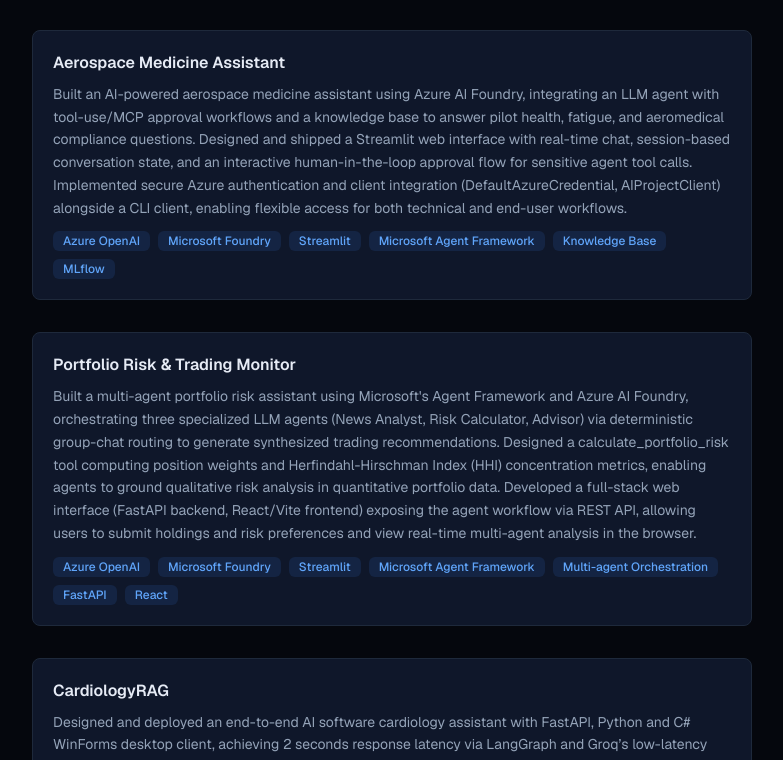
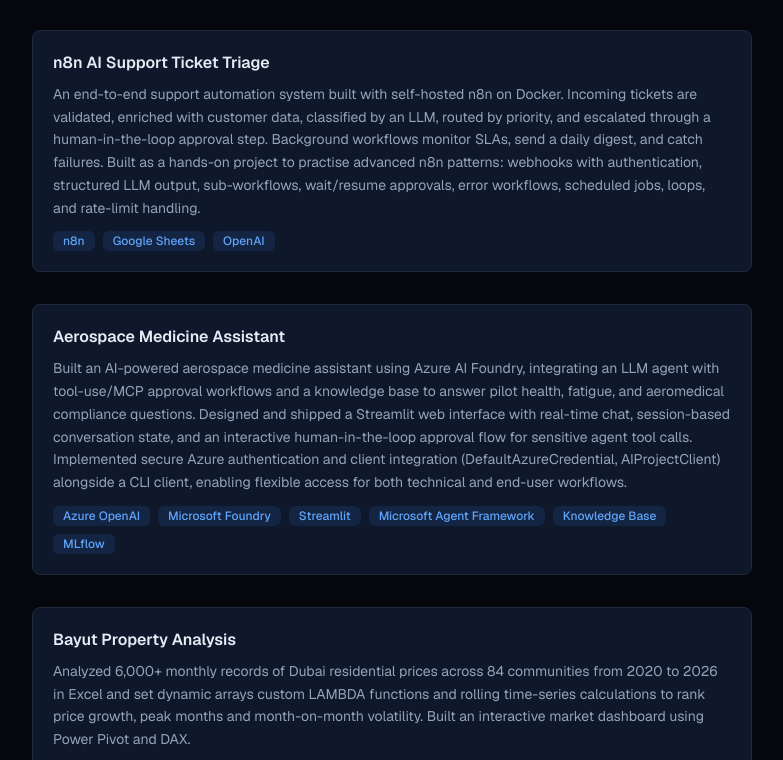
Before and after one commit to nihalpatel99/portfolio-page, a Next.js app: page / in a window 1280 px wide. Shown: the part 3400-4160 px from the top of the page, without its empty margins (248-1031 px from the left). Built offline with nearby package versions, Linux system fonts and the light colour scheme.

Commit message:
Added two new projects

```diff
--- a/app/data/profile.ts
+++ b/app/data/profile.ts
@@ -113,12 +113,26 @@
     tech: ["Azure OpenAI", "Microsoft Foundry", "Streamlit"],
     link: "https://github.com/nihalpatel99/aircraft-maintenance-assistant",
   },
+   {
+    name: "n8n AI Support Ticket Triage",
+    description: "An end-to-end support automation system built with self-hosted n8n on Docker. Incoming tickets are validated, enriched with customer data, classified by an LLM, routed by priority, and escalated through a human-in-the-loop approval step. Background workflows monitor SLAs, send a daily digest, and catch failures.\n" +
+ "Built as a hands-on project to practise advanced n8n patterns: webhooks with authentication, structured LLM output, sub-workflows, wait/resume approvals, error workflows, scheduled jobs, loops, and rate-limit handling.",
+    tech: ["n8n", "Google Sheets", "OpenAI"],
+    link: "https://github.com/nihalpatel99/aerospace-medicine",
+  },
   {
     name: "Aerospace Medicine Assistant",
     description: "Built an AI-powered aerospace medicine assistant using Azure AI Foundry, integrating an LLM agent with tool-use/MCP approval workflows and a knowledge base to answer pilot health, fatigue, and aeromedical compliance questions.\n" +
  "Designed and shipped a Streamlit web interface with real-time chat, session-based conversation state, and an interactive human-in-the-loop approval flow for sensitive agent tool calls. Implemented secure Azure authentication and client integration (DefaultAzureCredential, AIProjectClient) alongside a CLI client, enabling flexible access for both technical and end-user workflows.",
     tech: ["Azure OpenAI", "Microsoft Foundry", "Streamlit", "Microsoft Agent Framework", "Knowledge Base", "MLflow"],
     link: "https://github.com/nihalpatel99/aerospace-medicine",
+  },
+    {
+    name: "Bayut Property Analysis",
+    description: "Analyzed 6,000+ monthly records of Dubai residential prices across 84 communities from 2020 to 2026 in Excel and set dynamic arrays custom LAMBDA functions and rolling time-series calculations to rank price growth, peak months and month-on-month volatility.\n" +
+ "Built an interactive market dashboard using Power Pivot and DAX.",
+    tech: ["Excel", "DAX","Power Pivot"],
+    link: "https://github.com/nihalpatel99/bayut-property-analysis",
   },
   {
     name: "Portfolio Risk & Trading Monitor",
```
